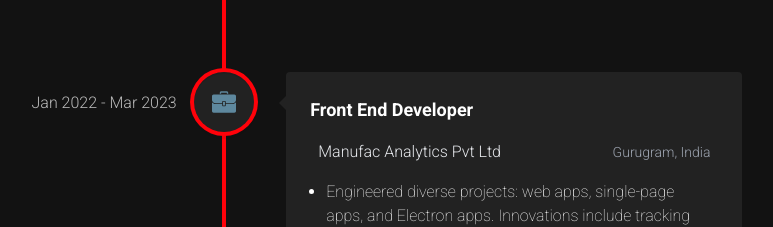
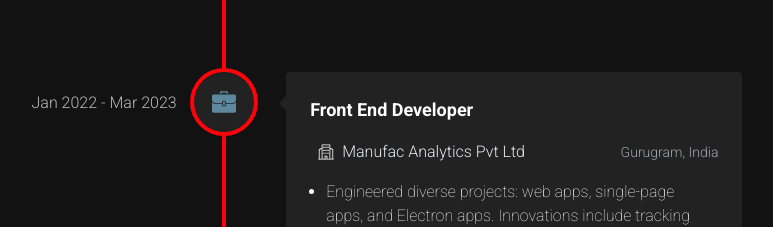
Before and after one commit to qur786/portfolio, a React (Vite) app: page / in a window 1280 px wide. Shown: the part 2920-3147 px from the top of the page, without its empty margins (416-1189 px from the left). Built offline with nearby package versions, Linux system fonts and the light colour scheme.

Commit message:
feat: added company icon

```diff
--- /dev/null
+++ b/src/Icons/company.tsx
@@ -0,0 +1,21 @@
+export function CompanyIcon({ className }: { className: string }): JSX.Element {
+  return (
+    <svg
+      height="8.4666mm"
+      className={className}
+      version="1.1"
+      viewBox="0 0 846.66 846.66"
+      width="8.4666mm"
+      xmlSpace="preserve"
+      xmlns="http://www.w3.org/2000/svg"
+      xmlnsXlink="http://www.w3.org/1999/xlink"
+    >
+      <g id="Layer_x0020_1">
+        <path
+          fill="white"
+          d="M237.92 776.97l111.55 0 0 -135.37c0,-11.48 9.32,-20.8 20.81,-20.8l106.11 0c11.49,0 20.8,9.32 20.8,20.8l0 135.37 111.55 0 0 -546.91 0 -160.38 -370.82 0 0 160.38 0 546.91zm44.26 -319.56l64.07 0 0 64.07 -64.07 0 0 -64.07zm218.23 0l64.07 0 0 64.07 -64.07 0 0 -64.07zm-109.11 0l64.07 0 0 64.07 -64.07 0 0 -64.07zm-109.12 -154.16l64.07 0 0 64.07 -64.07 0 0 -64.07zm218.23 0l64.07 0 0 64.07 -64.07 0 0 -64.07zm-109.11 0l64.07 0 0 64.07 -64.07 0 0 -64.07zm-109.12 -154.17l64.07 0 0 64.07 -64.07 0 0 -64.07zm218.23 0l64.07 0 0 64.07 -64.07 0 0 -64.07zm-109.11 0l64.07 0 0 64.07 -64.07 0 0 -64.07zm-363.39 669.5c-27.36,0 -27.36,-41.61 0,-41.61l16.23 0 0 -487.73c0,-9.44 6.29,-17.41 14.9,-19.96l137.27 -53.38 0 -167.02c0,-11.49 9.31,-20.81 20.8,-20.81l412.44 0c11.49,0 20.8,9.32 20.8,20.81l0 167.02 137.27 53.38c8.61,2.55 14.9,10.52 14.9,19.96l0 487.73 16.23 0c27.36,0 27.36,41.61 0,41.61 -263.61,0 -527.23,0 -790.84,0zm363.17 -41.61l64.5 0 0 -114.56 -64.5 0 0 114.56zm369.83 -473.58l-110.56 -42.99 0 516.57 110.56 0 0 -473.58zm-564.6 -42.99l-110.56 42.99 0 473.58 110.56 0 0 -516.57z"
+        />
+      </g>
+    </svg>
+  );
+}
--- a/src/components/ExperienceItem/index.tsx
+++ b/src/components/ExperienceItem/index.tsx
@@ -1,5 +1,6 @@
 import { VerticalTimelineElement } from "react-vertical-timeline-component";
 import { ReactNode } from "react";
+import { CompanyIcon } from "../../Icons/company";
 
 interface ExperienceItemProps {
   date: string;
@@ -36,8 +37,11 @@ export function ExperienceItem({
       <div className="flex flex-col gap-2">
         <h3 className="text-lg font-bold">{role}</h3>
         <div className="flex md:flex-row flex-col justify-between md:items-center">
-          <h4 className="text-md p-2 text-gray-200 font-light">{company}</h4>
-          <h4 className="text-sm p-2 md:text-right text-left font-light text-gray-400">
+          <div className="flex flex-row md:gap-x-0 gap-1 items-center">
+            <CompanyIcon className="h-4" />
+            <h4 className="text-md py-2 text-gray-200 font-light">{company}</h4>
+          </div>
+          <h4 className="text-sm py-2 md:text-right text-left font-light text-gray-400">
             {city}, {country}
           </h4>
         </div>
```
